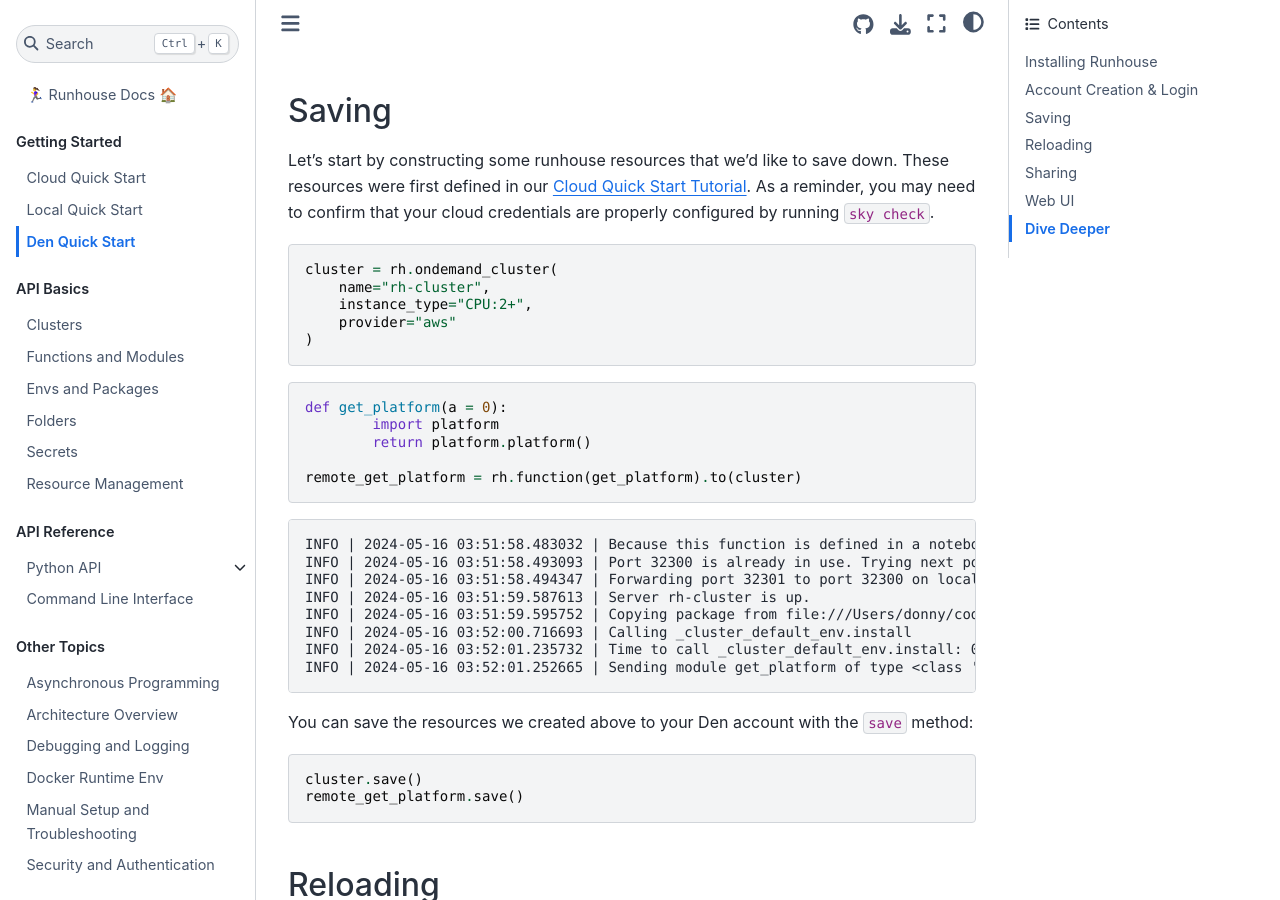
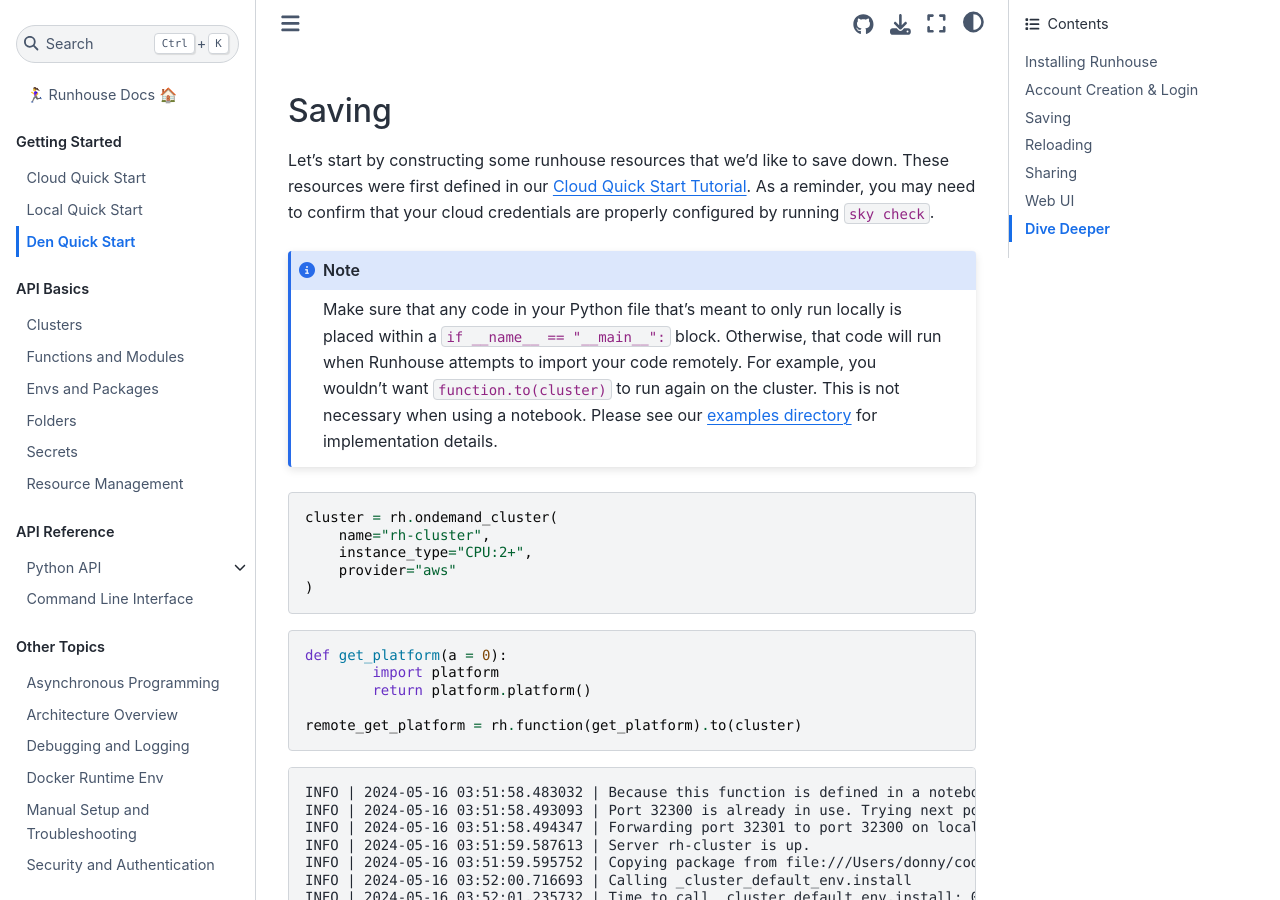
Before and after one commit to run-house/runhouse, a Sphinx documentation site: the page built from docs/tutorials/quick-start-den.rst, in a window 1280 px wide and 900 px high, scrolled down 945 px. Built offline with Sphinx 7.4.7 and the Sphinx Book theme 1.1.4, drawn with Linux system fonts in a browser that asks for light colours.

Commit message:
Add main block warning to quickstarts

```diff
--- a/docs/tutorials/quick-start-den.rst
+++ b/docs/tutorials/quick-start-den.rst
@@ -53,6 +53,17 @@
 Tutorial <https://www.run.house/docs/tutorials/quick-start-cloud>`__. As
 a reminder, you may need to confirm that your cloud credentials are
 properly configured by running ``sky check``.
+
+.. note::
+
+   Make sure that any code in your Python file that’s meant to only run
+   locally is placed within a ``if __name__ == "__main__":`` block.
+   Otherwise, that code will run when Runhouse attempts to import your
+   code remotely. For example, you wouldn’t want
+   ``function.to(cluster)`` to run again on the cluster. This is not
+   necessary when using a notebook. Please see our `examples
+   directory <https://github.com/run-house/runhouse/tree/main/examples>`__
+   for implementation details.
 
 .. code:: ipython3
 
```
Also changed, not shown: docs/tutorials/quick-start-cloud.rst (+11 -0 lines), docs/tutorials/quick-start-local.rst (+11 -0 lines).
